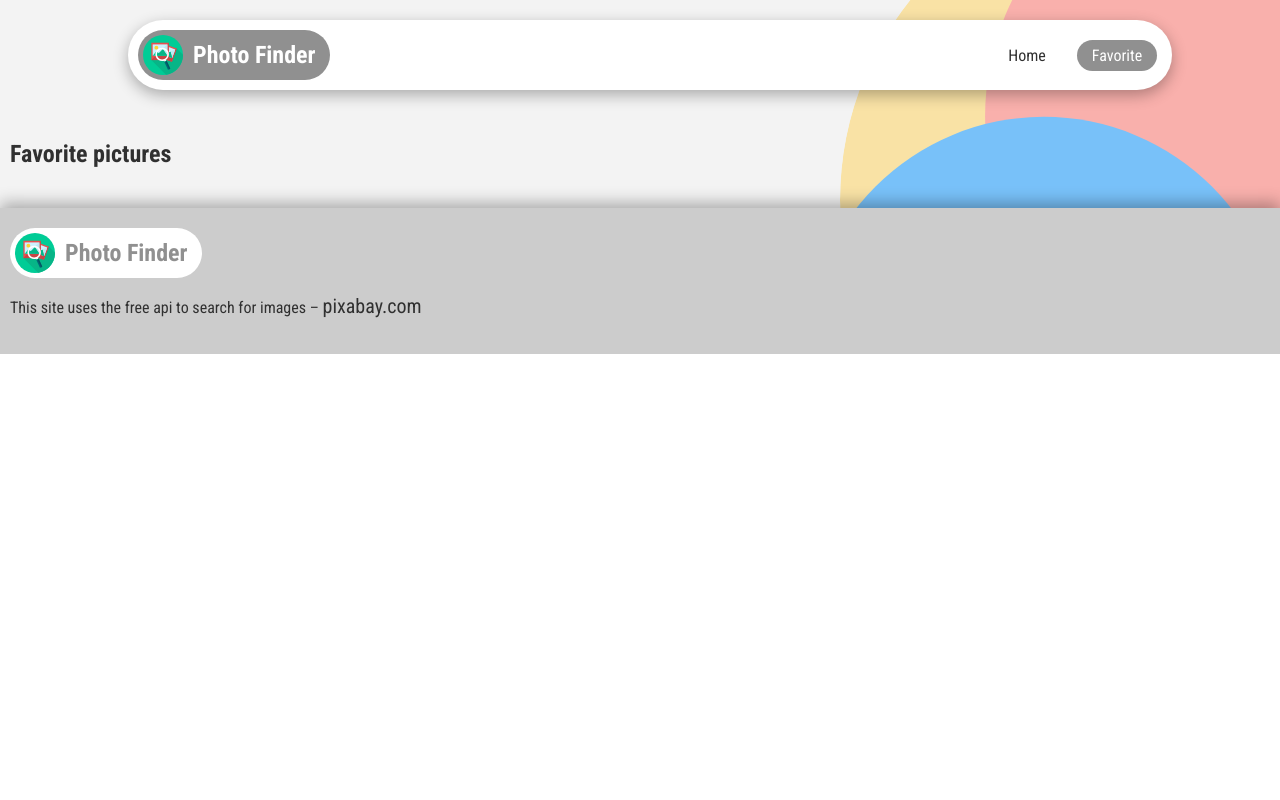
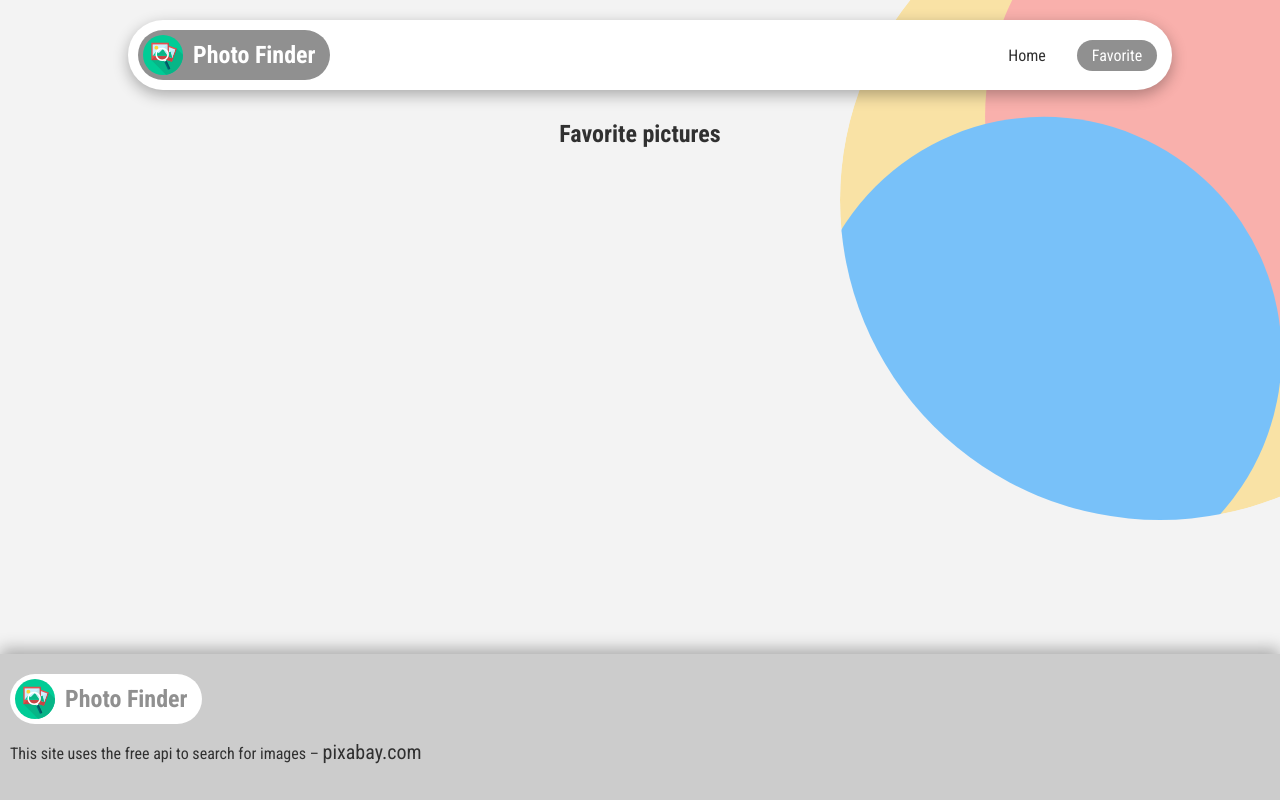
Before and after one commit to kadonomaro/photo-finder, a Vue app: page /favorite in a window 1280 px wide. Built offline with nearby package versions, Linux system fonts and the light colour scheme.

Commit message:
feat: add style for favorite images, press footer

```diff
--- a/src/App.vue
+++ b/src/App.vue
@@ -15,6 +15,7 @@
 
 <style lang="scss">
 .container {
+  flex-grow: 1;
 	max-width: 1600px;
 	margin: 0 auto;
   padding: 20px 10px;
@@ -23,6 +24,9 @@
 #app {
   position: relative;
   z-index: 1;
+  display: flex;
+  flex-direction: column;
+  min-height: 100%;
 	padding-top: 100px;
   color: #303030;
   font-family: 'Roboto Condensed', Arial, Helvetica, sans-serif;
@@ -30,6 +34,7 @@
   -moz-osx-font-smoothing: grayscale;
   background-color: #f3f3f3;
   overflow: hidden;
+  box-sizing: border-box;
   &::before {
     content: '';
     position: absolute;
--- a/src/app.css
+++ b/src/app.css
@@ -1,4 +1,8 @@
+html {
+  height: 100%;
+}
 body {
+  height: 100%;
   margin: 0;
   font-family: 'Roboto Condensed', Arial, Helvetica, sans-serif;
 }
--- a/src/components/Favorite.vue
+++ b/src/components/Favorite.vue
@@ -1,13 +1,14 @@
 <template>
   <div class="favorite-image">
     <app-picture
-      class="gallery-viewer__item"
+      class="favorite-image__item"
       v-for="(image, index) in favoriteImages"
       :key="index"
       :previewImage="image.previewImageSource"
       :largeImage="image.largeImageSource"
       :imageTag="image.imageTags"
       :index="index"
+      :meta="false"
     ></app-picture>
   </div>
 </template>
@@ -26,5 +27,15 @@ export default {
 </script>
 
 <style lang="scss">
-
+  .favorite-image {
+    display: flex;
+    flex-wrap: wrap;
+    margin: 0 -10px;
+    &__item {
+      display: flex;
+      flex-basis: calc(25% - 20px);
+      min-width: 300px;
+      margin: 10px;
+    }
+  }
 </style>
--- a/src/components/GalleryViewer.vue
+++ b/src/components/GalleryViewer.vue
@@ -21,6 +21,7 @@
         :largeImage="image.largeImageSource"
         :imageTag="image.imageTags"
         :index="index"
+        :meta="true"
         :FetchImageData="fetchData"
       ></app-picture>
     </ul>
--- a/src/components/Picture.vue
+++ b/src/components/Picture.vue
@@ -1,7 +1,7 @@
 <template>
   <div>
     <li class="picture">
-      <div class="picture__tags" v-if="isActiveMeta">
+      <div class="picture__tags" v-if="meta">
         <a
           class="picture__link picture__link--tag"
           v-for="(tag, index) in imageTag.split(',')"
@@ -10,7 +10,7 @@
         >{{ tag }}</a>
       </div>
       <img class="picture__image" :src="previewImage" :alt="imageTag" />
-      <div class="picture__footer" v-if="isActiveMeta">
+      <div class="picture__footer">
         <button class="picture__like" aria-label="Like picture" @click="addToFavorite(index)"></button>
         <a :href="largeImage" class="picture__link">Download</a>
       </div>
@@ -20,10 +20,10 @@
 
 <script>
 export default {
-  props: ['previewImage', 'largeImage', 'imageTag', 'FetchImageData', 'index'],
+  props: ['previewImage', 'largeImage', 'imageTag', 'FetchImageData', 'index', 'meta'],
   data() {
     return {
-      isActiveMeta: true
+
     };
   },
   methods: {
--- a/src/store.js
+++ b/src/store.js
@@ -6,7 +6,8 @@ Vue.use(Vuex);
 export default new Vuex.Store({
   state: {
     API_KEY: '12967020-a3deecfacc5cfa367f6aefde8',
-    images: []
+    images: [],
+    favoriteImages: []
   },
   mutations: {
     updateData(state, data) {
--- a/src/views/FavoriteLayout.vue
+++ b/src/views/FavoriteLayout.vue
@@ -1,6 +1,6 @@
 <template>
   <section class="favorite">
-    <h2>Favorite pictures</h2>
+    <h2 class="favorite__title">Favorite pictures</h2>
     <favorite-image></favorite-image>
   </section>
 </template>
@@ -17,4 +17,13 @@ export default {
 </script>
 
 <style lang="scss">
+
+  .favorite {
+
+    &__title {
+      margin: 0 0 20px;
+      text-align: center;
+    }
+  }
+
 </style>
```
